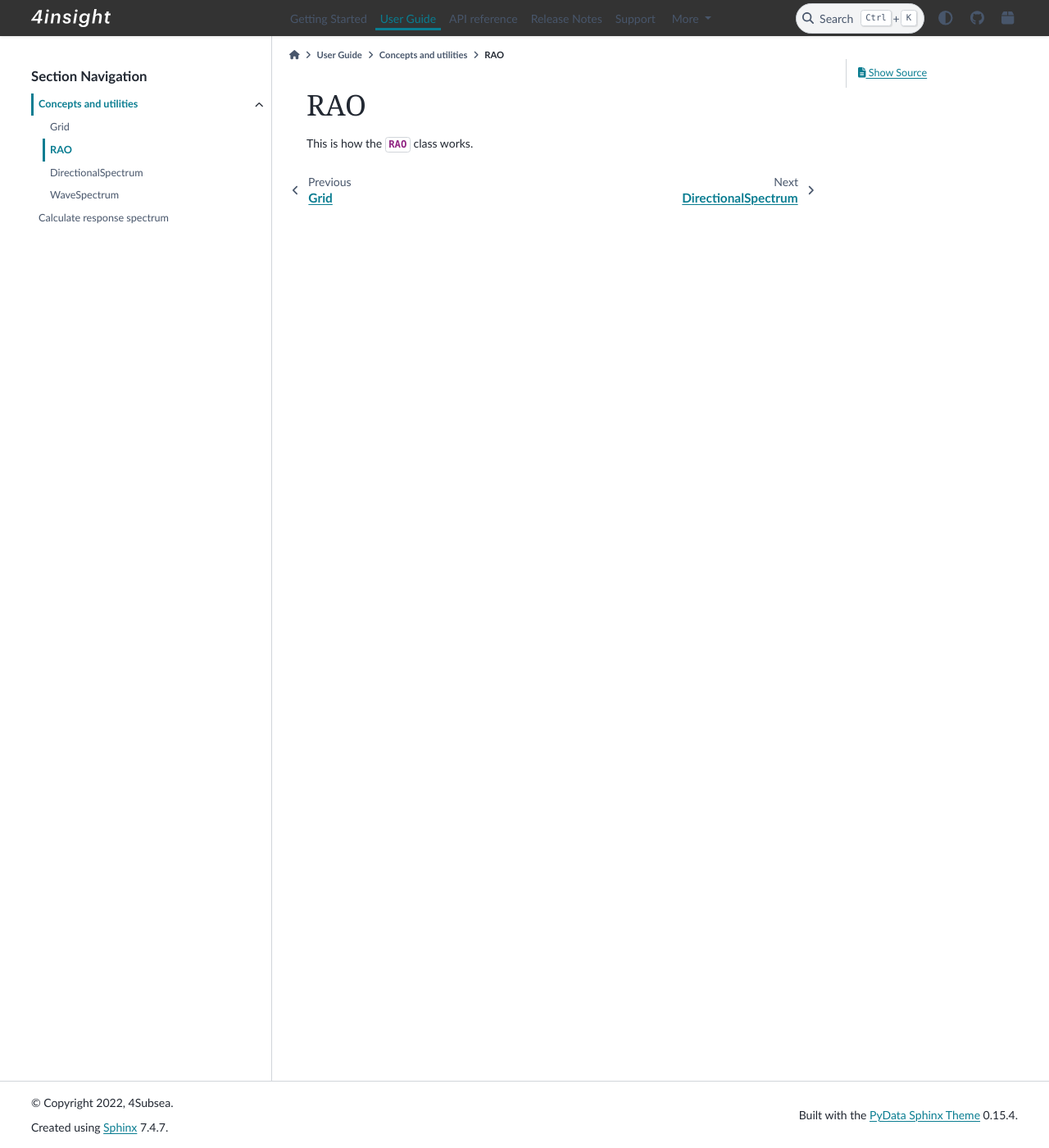
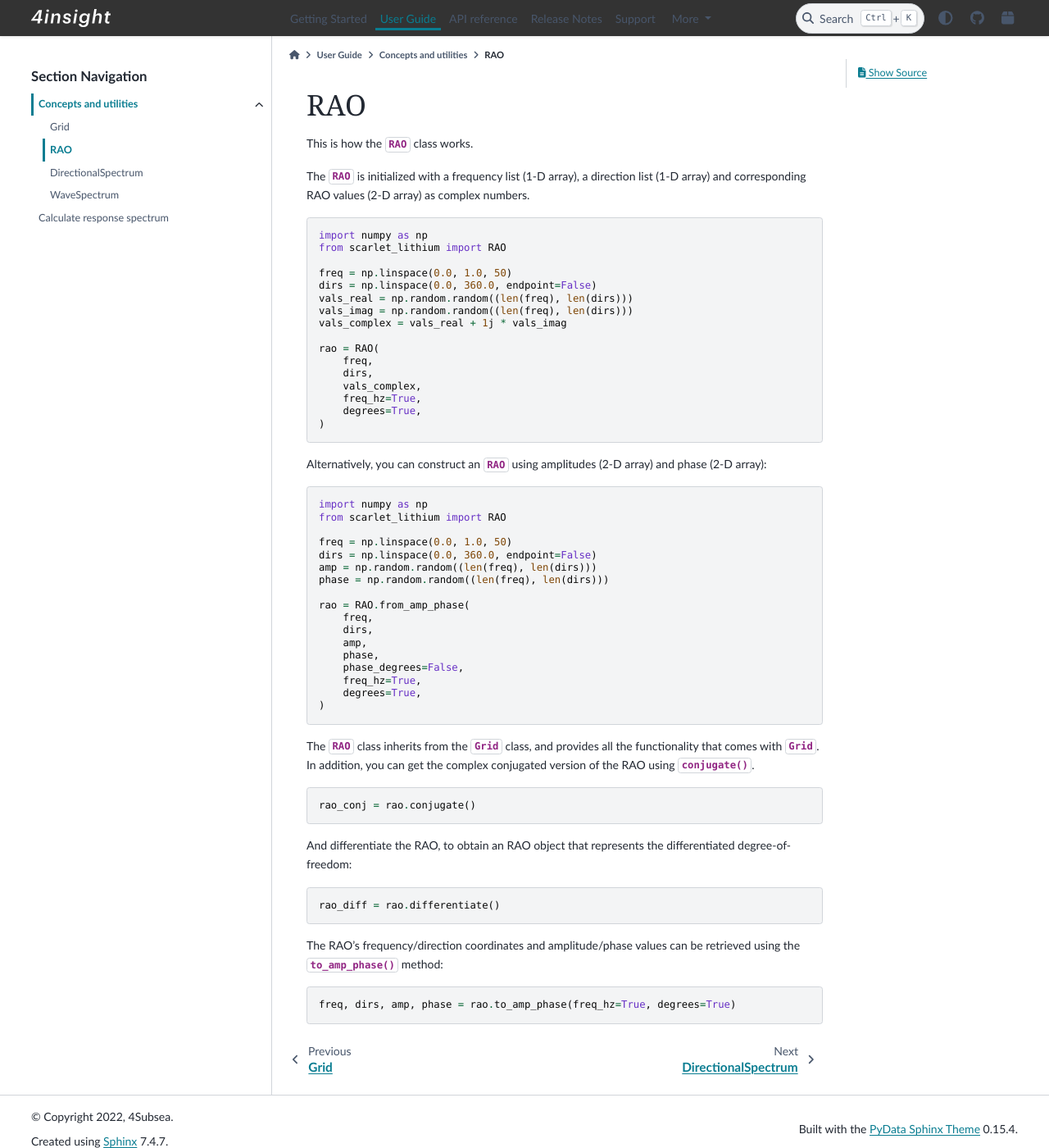
Before and after one commit to 4Subsea/waveresponse-python, a Sphinx documentation site: the page built from docs/user_guide/concepts_utils/rao.rst, in a window 1280 px wide and 1400 px high. Shown: the whole window at 82% size. Built offline with Sphinx 7.4.7 and the PyData theme 0.15.4, drawn with Linux system fonts in a browser that asks for light colours.

Commit message:
rao docs

```diff
--- a/docs/user_guide/concepts_utils/rao.rst
+++ b/docs/user_guide/concepts_utils/rao.rst
@@ -1,3 +1,69 @@
 RAO
 ===
 This is how the :class:`~scarlet_lithium.RAO` class works.
+
+The :class:`~scarlet_lithium.RAO` is initialized with a frequency list (1-D array),
+a direction list (1-D array) and corresponding RAO values (2-D array) as complex numbers.
+
+.. code-block:: python
+
+    import numpy as np
+    from scarlet_lithium import RAO
+
+    freq = np.linspace(0.0, 1.0, 50)
+    dirs = np.linspace(0.0, 360.0, endpoint=False)
+    vals_real = np.random.random((len(freq), len(dirs)))
+    vals_imag = np.random.random((len(freq), len(dirs)))
+    vals_complex = vals_real + 1j * vals_imag
+
+    rao = RAO(
+        freq,
+        dirs,
+        vals_complex,
+        freq_hz=True,
+        degrees=True,
+    )
+
+Alternatively, you can construct an :class:`~scarlet_lithium.RAO` using amplitudes
+(2-D array) and phase (2-D array):
+
+.. code-block:: python
+
+    import numpy as np
+    from scarlet_lithium import RAO
+
+    freq = np.linspace(0.0, 1.0, 50)
+    dirs = np.linspace(0.0, 360.0, endpoint=False)
+    amp = np.random.random((len(freq), len(dirs)))
+    phase = np.random.random((len(freq), len(dirs)))
+
+    rao = RAO.from_amp_phase(
+        freq,
+        dirs,
+        amp,
+        phase,
+        phase_degrees=False,
+        freq_hz=True,
+        degrees=True,
+    )
+
+The :class:`~scarlet_lithium.RAO` class inherits from the :class:`~scarlet_lithium.Grid`
+class, and provides all the functionality that comes with :class:`~scarlet_lithium.Grid`.
+In addition, you can get the complex conjugated version of the RAO using :meth:`~scarlet_lithium.RAO.conjugate`.
+
+.. code-block:: python
+
+    rao_conj = rao.conjugate()
+
+And differentiate the RAO, to obtain an RAO object that represents the differentiated degree-of-freedom:
+
+.. code-block:: python
+
+    rao_diff = rao.differentiate()
+
+The RAO's frequency/direction coordinates and amplitude/phase values can be retrieved
+using the :meth:`~scarlet_lithium.RAO.to_amp_phase` method:
+
+.. code-block:: python
+
+    freq, dirs, amp, phase = rao.to_amp_phase(freq_hz=True, degrees=True)
```
